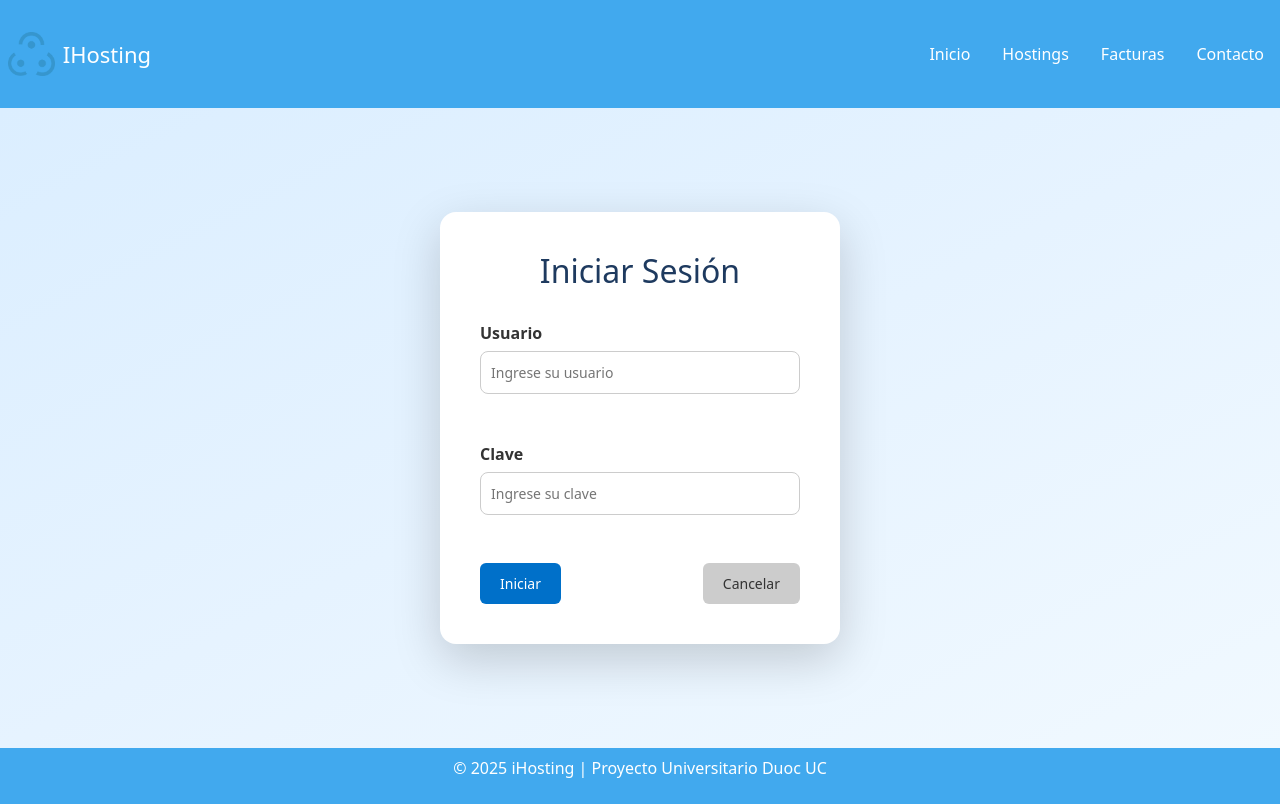
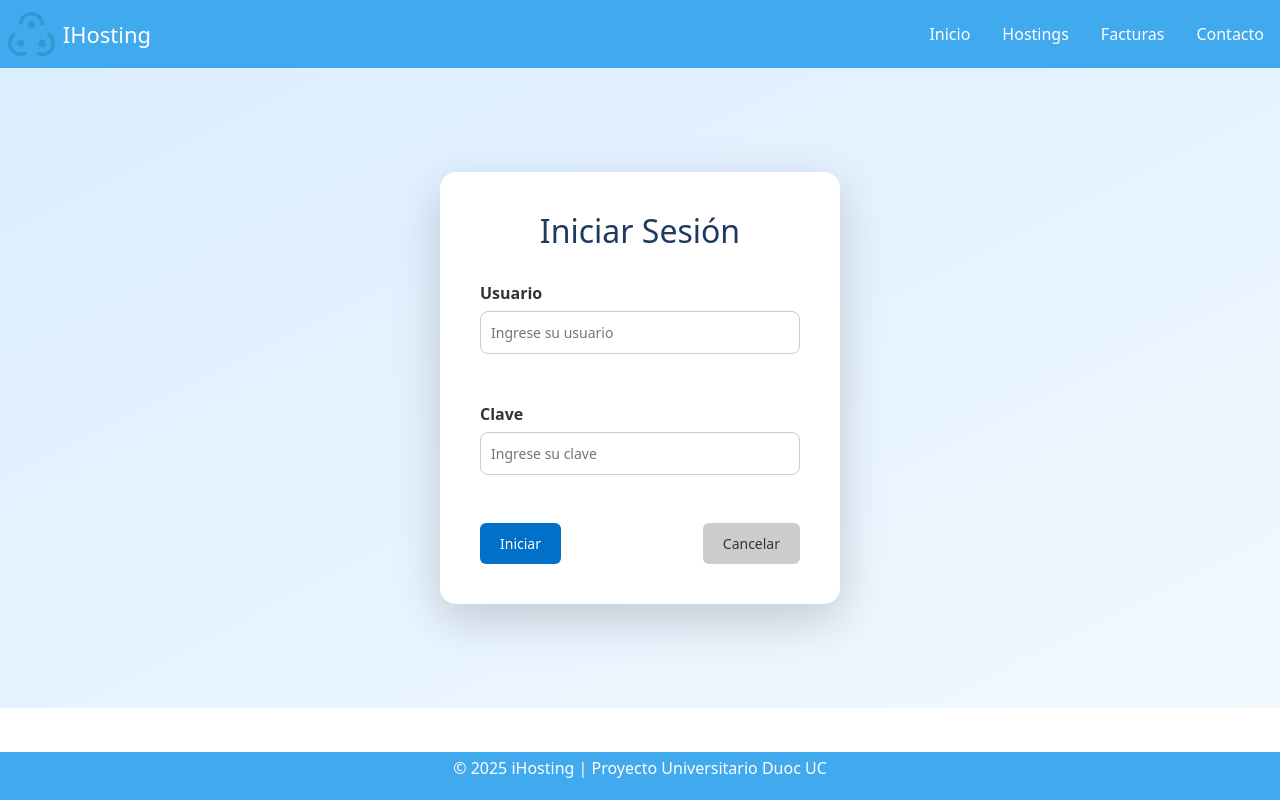
Before and after one commit to BenitoFB88/Factura, a Vue app in the folder frontend/facturas/: page /login in a window 1280 px wide. Built offline with nearby package versions, Linux system fonts and the light colour scheme; no server answers.

Commit message:
last push

```diff
--- a/frontend/facturas/src/App.vue
+++ b/frontend/facturas/src/App.vue
@@ -6,7 +6,7 @@
   >
     <!-- Barra de navegación superior -->
     <nav
-      class="flex justify-between items-center bg-[#41a9ee] text-white px-8 py-4 shadow-md"
+      class="flex justify-between items-center bg-[#41a9ee] text-white px-8 py-1 mr-3 shadow-md"
     >
       <div class="flex items-center font-semibold text-[22px]">
         <!-- Logo de la empresa -->
@@ -58,7 +58,7 @@
 
     <!-- Pie de página de la aplicación -->
     <footer
-      class="bg-[#41a9ee] text-white text-center p-2 text-base font-sans shadow-inner"
+      class="bg-[#41a9ee] text-white text-center p-1 text-base font-sans shadow-inner"
     >
       <p>&copy; 2025 iHosting | Proyecto Universitario Duoc UC</p>
     </footer>
--- a/frontend/facturas/src/components/Login/LoginPage.vue
+++ b/frontend/facturas/src/components/Login/LoginPage.vue
@@ -2,7 +2,7 @@
   <div
     class="flex flex-col min-h-[80vh] bg-gradient-to-br from-[#dbeeff] via-[#e6f3ff] to-[#f1f9ff] font-sans"
   >
-    <main class="flex-1 flex justify-center items-center">
+    <main class="flex-1 flex justify-center items-center mt-4 mb-4">
       <div
         class="bg-white p-10 rounded-[16px] shadow-lg w-full max-w-[400px] text-center"
         style="padding: 40px"
```
Also changed, not shown: 1 other file (tests, documents, lock files or other folders).
